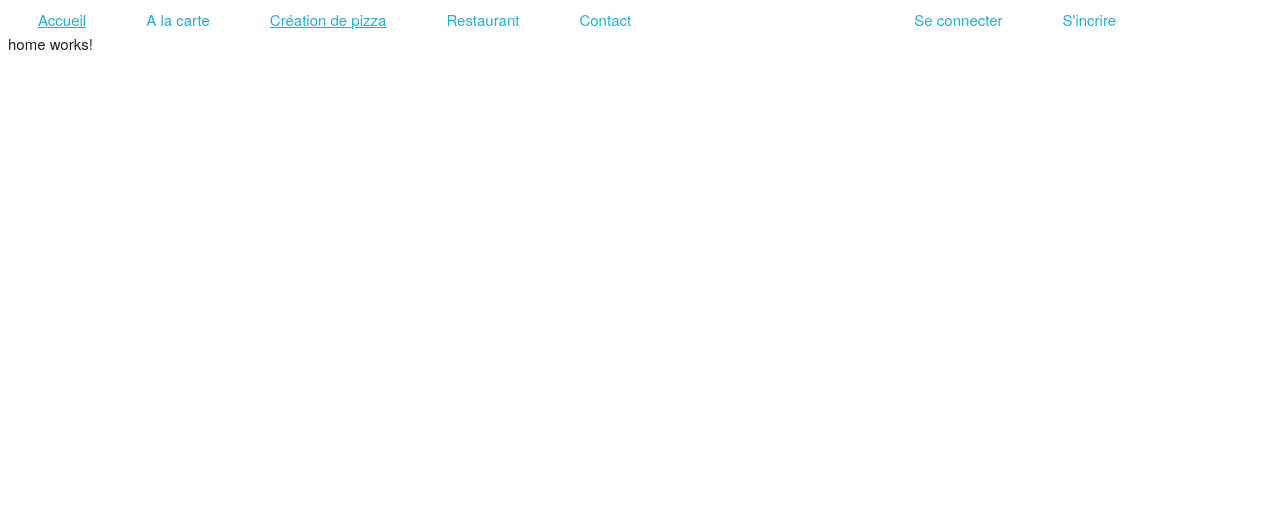
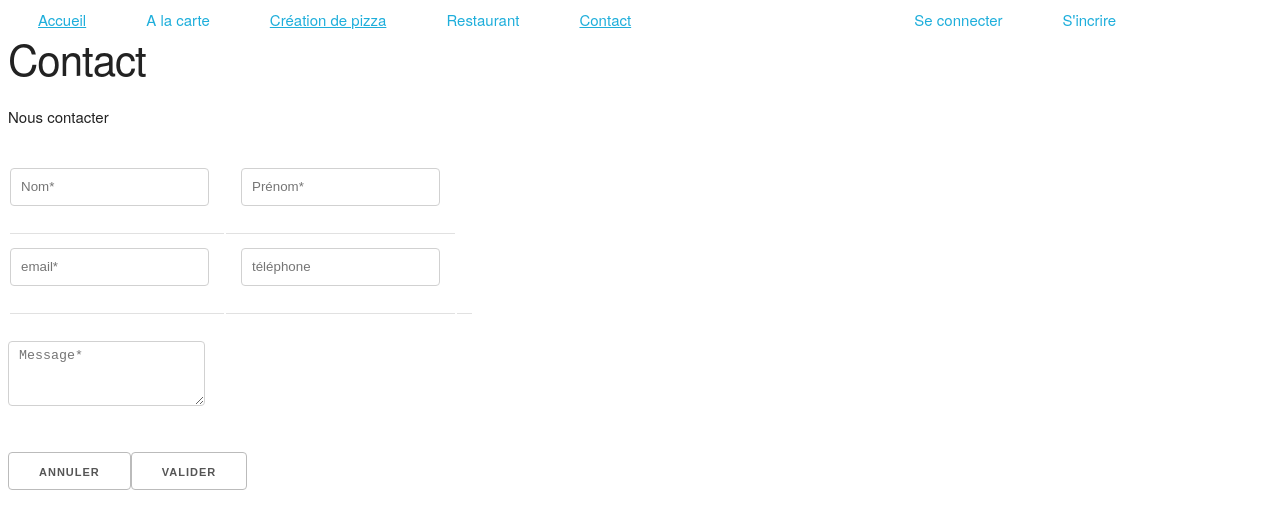
Before and after one commit to Al-Zoldiek/ENI_Pizza_Front, an Angular app: page /contact in a window 1280 px wide. Before the commit this address led to /. Shown: the top 528 px of the page. Built offline with nearby package versions, Linux system fonts and the light colour scheme.

Commit message:
commit partie html du formulaire de contact (sans les fonctionnalités dans contact.component.ts) et lien dans le header vers contact

```diff
--- a/src/app/app-routing.module.ts
+++ b/src/app/app-routing.module.ts
@@ -2,10 +2,12 @@ import { NgModule } from '@angular/core';
 import { RouterModule, Routes } from '@angular/router';
 import {FormPizzaComponent} from "./form-pizza/form-pizza.component";
 import {HomeComponent} from "./home/home.component";
+import {ContactComponent} from "./contact/contact.component";
 
 const routes: Routes = [
   {path: '', component: HomeComponent},
   {path: 'form-pizza', component: FormPizzaComponent},
+  {path: 'contact', component: ContactComponent},
   {path: '**', redirectTo: ''}
 ];
 
--- a/src/app/app.module.ts
+++ b/src/app/app.module.ts
@@ -8,12 +8,16 @@ import { HeaderComponent } from './header/header.component';
 import { FormPizzaComponent } from './form-pizza/form-pizza.component';
 import { HomeComponent } from './home/home.component';
 
+import { ContactComponent } from './contact/contact.component';
+
+
 @NgModule({
   declarations: [
     AppComponent,
     HeaderComponent,
     FormPizzaComponent,
-    HomeComponent
+    HomeComponent,
+    ContactComponent
   ],
   imports: [
     BrowserModule,
--- /dev/null
+++ b/src/app/contact/contact.component.html
@@ -0,0 +1,25 @@
+<h2>Contact</h2>
+
+<form action="">
+<p>Nous contacter</p>
+  <div>
+    <table>
+      <tr>
+        <td><input type="text" placeholder="Nom*"></td>
+        <td><input type="text" placeholder="Prénom*"></td>
+      </tr>
+      <tr>
+        <th><input type="email" placeholder="email*"></th>
+        <th><input type="text" placeholder="téléphone"></th>
+        <th></th>
+      </tr>
+    </table>
+
+    <p><textarea placeholder="Message*"></textarea></p>
+
+    <input type="submit" value="Annuler">
+    <input type="submit" value="Valider">
+
+
+  </div>
+</form>
--- /dev/null
+++ b/src/app/contact/contact.component.ts
@@ -0,0 +1,15 @@
+import { Component, OnInit } from '@angular/core';
+
+@Component({
+  selector: 'app-contact',
+  templateUrl: './contact.component.html',
+  styleUrls: ['./contact.component.scss']
+})
+export class ContactComponent implements OnInit {
+
+  constructor() { }
+
+  ngOnInit(): void {
+  }
+
+}
--- a/src/app/header/header.component.html
+++ b/src/app/header/header.component.html
@@ -5,7 +5,7 @@
       <li><a>A la carte</a></li>
       <li><a [routerLink]="['/form-pizza']">Création de pizza</a></li>
       <li><a>Restaurant</a></li>
-      <li><a>Contact</a></li>
+      <li><a [routerLink]="['/contact']">Contact</a></li>
     </span>
     <span class="four columns">
       <li><a>Se connecter</a></li>
```
Also changed, not shown: src/app/contact/contact.component.scss (added), 1 other file (tests, documents, lock files or other folders).
